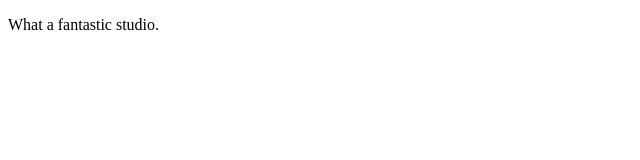
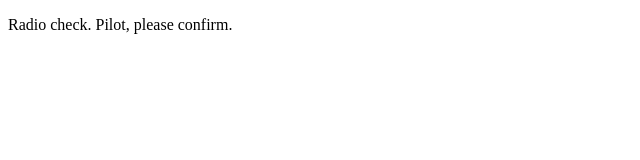
Before and after one commit to danigongju/communications-log-studio, a plain HTML site: page index.html in a window 1280 px wide. Shown: the whole page, without its empty margins (0-640 px from the left). Drawn offline with Linux system fonts and the light colour scheme.

Commit message:
Added first response

```diff
--- a/index.html
+++ b/index.html
@@ -1,6 +1,6 @@
 <!DOCTYPE html>
 <html>
    <body>
-      <p>What a fantastic studio.</p>
+      <p>Radio check. Pilot, please confirm.</p>
    </body>
 </html>
```
